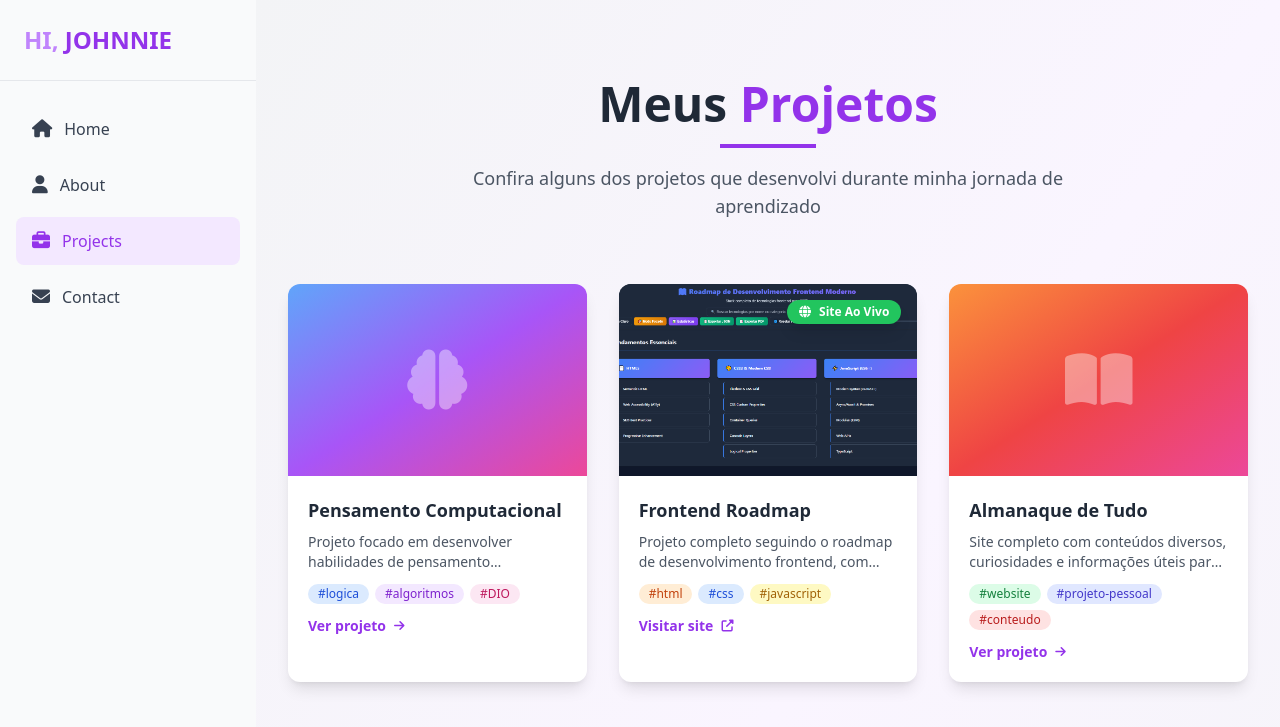
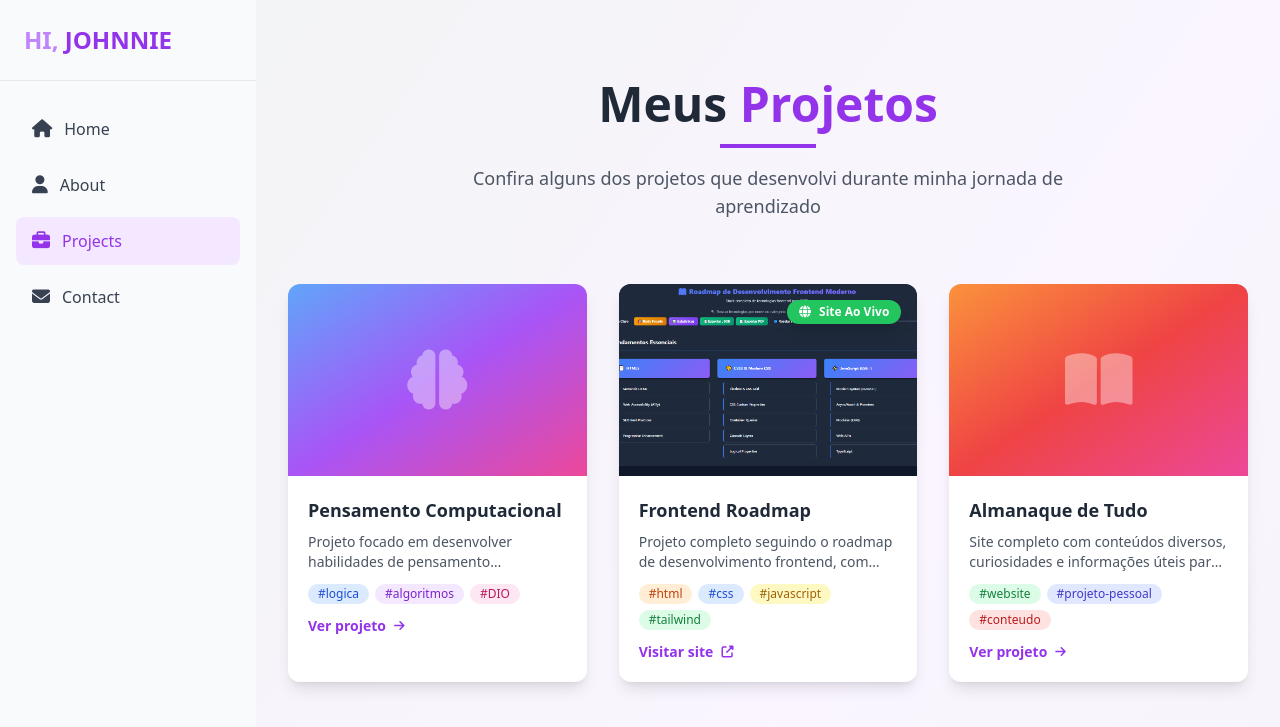
Before and after one commit to JhonnatanLuiz/Meu-Portfolio, a website: page projects.html in a window 1280 px wide. Shown: the top 727 px of the page. Drawn offline with Linux system fonts and the light colour scheme.

Commit message:
Update project title and add Tailwind tag to projects.html

```diff
--- a/projects.html
+++ b/projects.html
@@ -3,7 +3,7 @@
 <head>
     <meta charset="UTF-8">
     <meta name="viewport" content="width=device-width, initial-scale=1.0">
-    <title>Projects - TI CONTIGO</title>
+    <title>Projects - I'M JOHNNIE</title>
 
     <!-- Link do CSS compilado do Tailwind -->
     <link rel="stylesheet" href="./dist/output.css">
@@ -166,6 +166,9 @@
                                     <span class="px-2.5 py-0.5 bg-yellow-100 text-yellow-700 rounded-full text-xs font-medium">
                                         #javascript
                                     </span>
+                                    <span class="px-2.5 py-0.5 bg-green-100 text-green-700 rounded-full text-xs font-medium">
+                                        #tailwind
+                                    </span>
                                 </div>
 
                                 <!-- Link com ícone -->
```
Also changed, not shown: dist/output.css.
